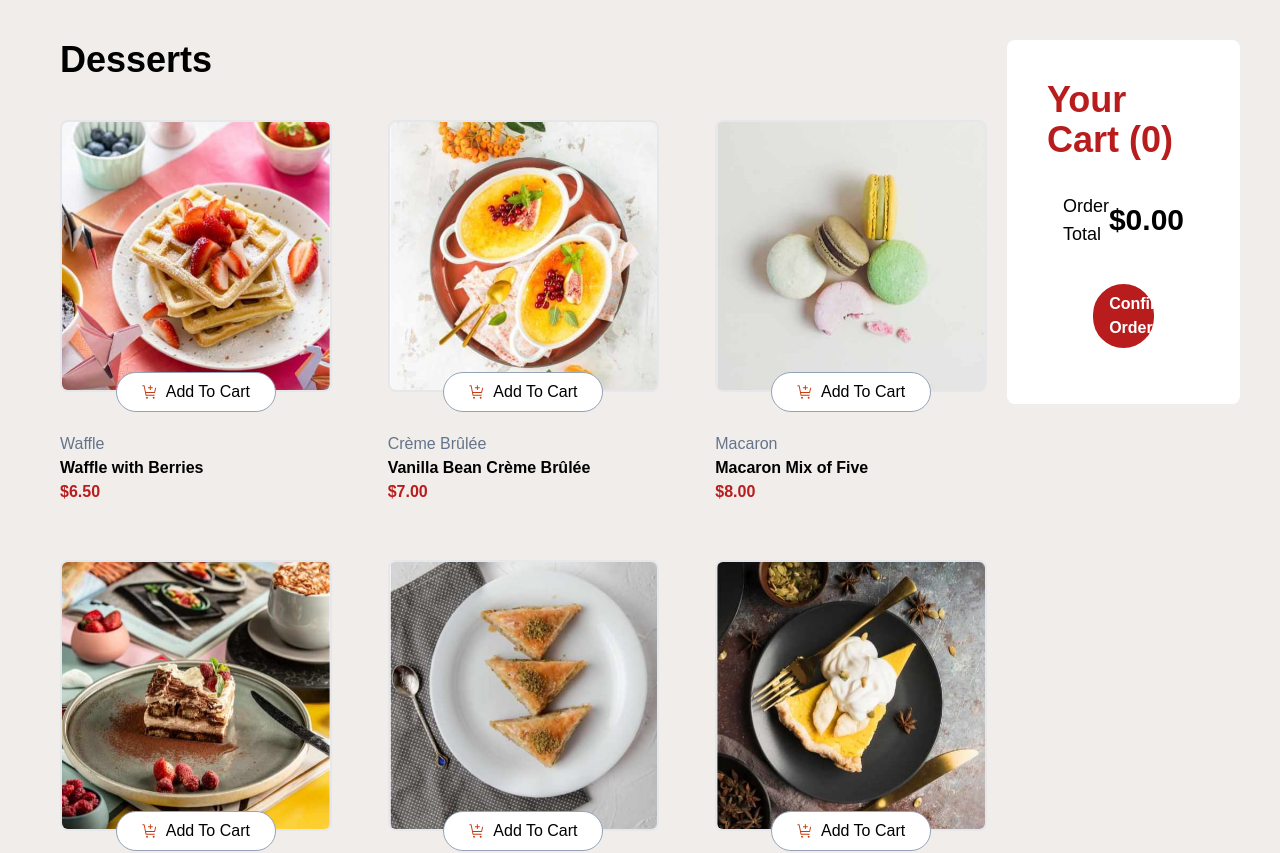
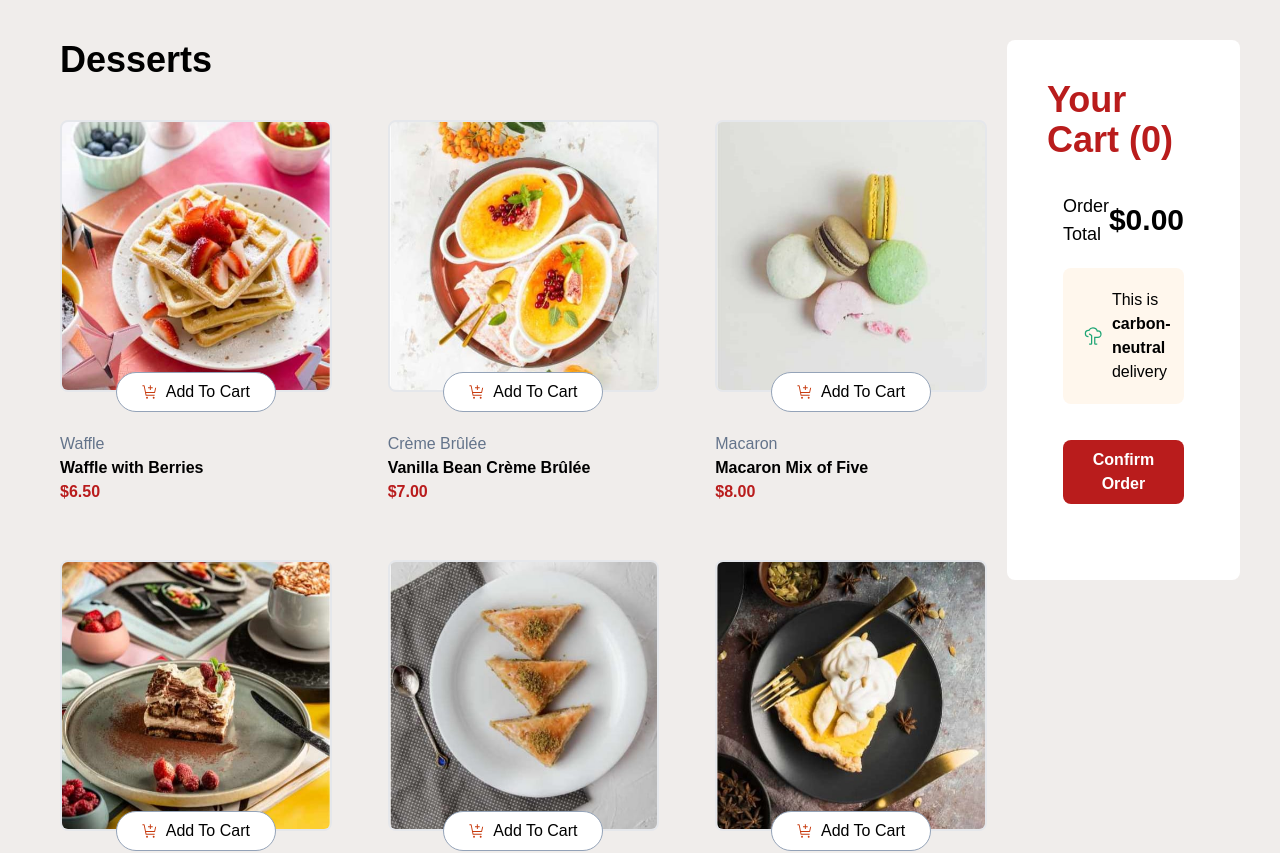
Before and after one commit to KamCoder5/restaurant-product-list, a Next.js app: page / in a window 1280 px wide. Shown: the top 853 px of the page. Built offline with nearby package versions, Linux system fonts and the light colour scheme.

Commit message:
extracted summary card into a reusable component and added carbon-netural tag

```diff
--- a/src/app/components/SummaryCard.tsx
+++ b/src/app/components/SummaryCard.tsx
@@ -0,0 +1,69 @@
+import Image from "next/image";
+import { SummaryCardItem } from "./SummaryCardItem";
+import carbonNeutral from "../../../public/images/icon-carbon-neutral.svg";
+
+interface CartItem {
+  name: string;
+  price: number;
+  quantity: number;
+}
+
+interface SummaryCardProps {
+  productsInCart: CartItem[];
+  totalItemsInCart: number;
+  getTotalCartCost: () => number;
+}
+
+export const SummaryCard: React.FC<SummaryCardProps> = ({
+  productsInCart,
+  totalItemsInCart,
+  getTotalCartCost,
+}) => {
+  return (
+    <div className="lg:w-1/4 lg:h-1/4 lg:p-10 bg-white max-sm:p-10 md:p-10 rounded-lg">
+      <div className="text-red-700 text-4xl font-extrabold">
+        Your Cart ({totalItemsInCart})
+      </div>
+      <div className="bg-white p-4 rounded-lg mt-8 lg:mt-0 lg:sticky lg:top-4">
+        {productsInCart.map(({ name, price, quantity }) => (
+          <SummaryCardItem
+            key={name}
+            name={name}
+            price={price}
+            quantity={quantity}
+          />
+        ))}
+        <div className="flex flex-row text-lg mt-4 justify-between items-center">
+          <span>Order Total </span>
+          <span className="font-extrabold text-3xl">
+            ${getTotalCartCost().toFixed(2)}
+          </span>
+        </div>
+        <div
+          className={
+            "flex flex-row bg-orange-50 rounded-lg items-center p-5 mt-5 "
+          }
+        >
+          <Image
+            className="justify-center items-center"
+            src={carbonNeutral}
+            width={25}
+            height={25}
+            alt="Carbon Neutral"
+          />
+          <p className="ml-2 ">
+            This is <b className="text-grey-700"> carbon-neutral</b> delivery
+          </p>
+        </div>
+        <div className="flex items-center justify-center w-full mt-4">
+          <button
+            type="button"
+            className="bg-red-700 hover:bg-red-500 text-white font-bold py-2 px-4 rounded-lg min-w-1/2 mt-5 mb-5"
+          >
+            Confirm Order
+          </button>
+        </div>
+      </div>
+    </div>
+  );
+};
--- a/src/app/page.tsx
+++ b/src/app/page.tsx
@@ -3,7 +3,7 @@
 import { useState } from "react";
 import data from "../api/data.json";
 import { ProductCard } from "./components/ProductCard";
-import { SummaryCardItem } from "./components/SummaryCardItem";
+import { SummaryCard } from "./components/SummaryCard";
 
 interface CartItem {
   name: string;
@@ -79,37 +79,11 @@ export default function Home() {
           ))}
         </div>
       </div>
-      {/* summary card */}
-      <div className="lg:w-1/4 lg:h-1/4 lg:p-10 bg-white max-sm:p-10 md:p-10 rounded-lg">
-        <div className="text-red-700 text-4xl font-extrabold">
-          Your Cart ({totalItemsInCart})
-        </div>
-        <div className="bg-white p-4 rounded-lg mt-8 lg:mt-0 lg:sticky lg:top-4">
-          {productsInCart.map(({ name, price, quantity }) => (
-            <SummaryCardItem
-              key={name}
-              name={name}
-              price={price}
-              quantity={quantity}
-            />
-          ))}
-
-          <div className="flex flex-row text-lg mt-4 justify-between items-center">
-            <span>Order Total </span>
-            <span className="font-extrabold text-3xl">
-              ${getTotalCartCost().toFixed(2)}
-            </span>
-          </div>
-          <div className="flex justify-center w-full mt-4">
-            <button
-              type="button"
-              className="bg-red-700 hover:bg-red-500 text-white font-bold py-2 px-4 rounded-full w-1/2 mt-5"
-            >
-              Confirm Order
-            </button>
-          </div>
-        </div>
-      </div>
+      <SummaryCard
+        productsInCart={productsInCart}
+        totalItemsInCart={totalItemsInCart}
+        getTotalCartCost={getTotalCartCost}
+      />
     </div>
   );
 }
```
